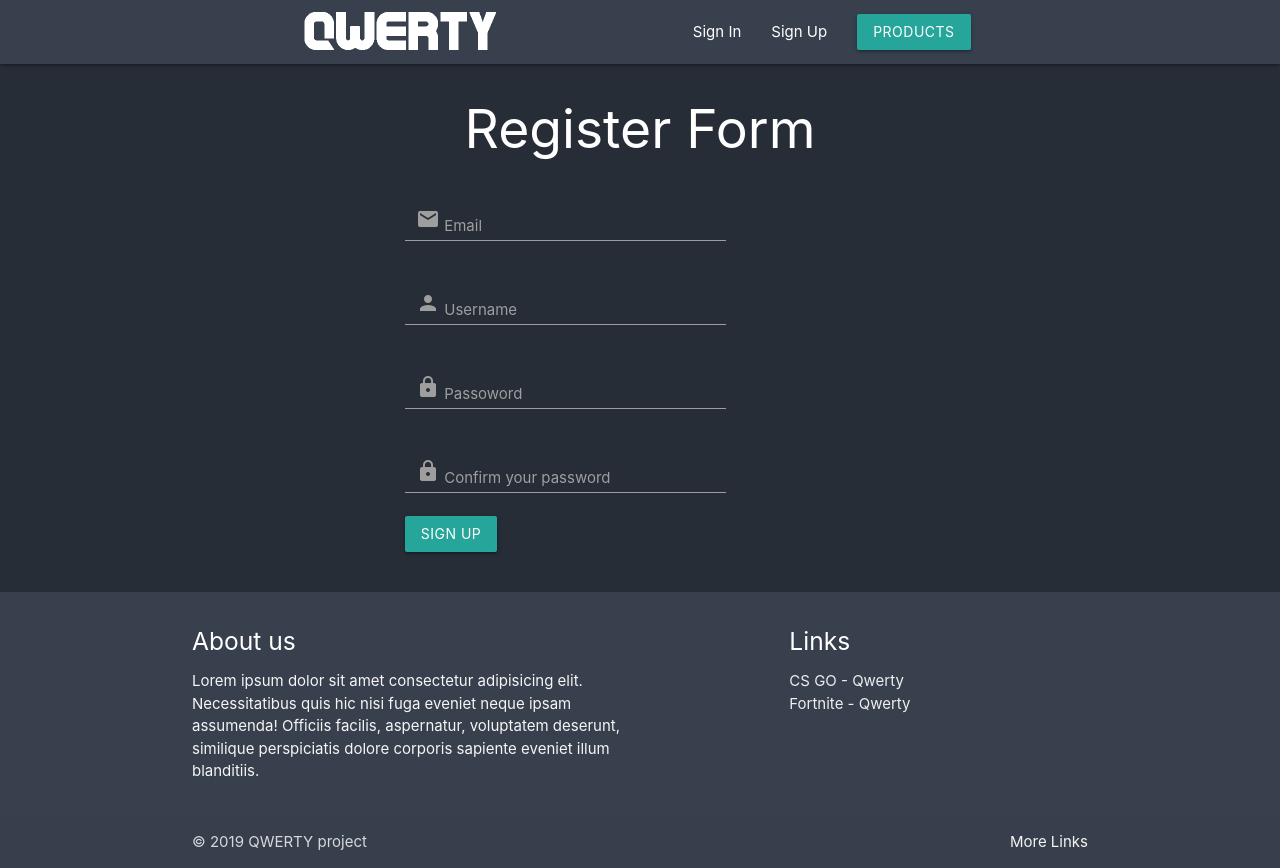
After one commit to kingxfshame/internet_shop, a PHP site: page /register.php in a window 1280 px wide. The commit adds this page. Run offline with PHP 8.4, Linux system fonts and the light colour scheme; data comes from the database, SQL or seed files in the repository.

Commit message:
loginpagedesign

```diff
--- a/php/navbar.php
+++ b/php/navbar.php
@@ -4,8 +4,8 @@
     <div class="nav-wrapper">
       <a href="./" class="brand-logo"><img class="" width="50%" src="images/logo.png"></a>
       <ul id="nav-mobile" class="right hide-on-med-and-down">
-        <li><a href="#">Sign In</a></li>
-        <li><a href="#">Sign Up</a></li>
+        <li><a href="login.php">Sign In</a></li>
+        <li><a href="register.php">Sign Up</a></li>
         <li><a href="products.php" class="waves-effect waves-light btn pulse"> Products</a></li>
       </ul>
     </div>
--- /dev/null
+++ b/register.php
@@ -0,0 +1,47 @@
+<!DOCTYPE html>
+<html lang="en">
+<head>
+    <?php require('php/head_links.php') ?>
+    <title>Qwerty Multihack - Register</title>
+</head>
+<body>
+    <?php require('php/navbar.php') ?>
+    <div class="container">
+        <div class="row">
+             <div class="col s12"><h2 class="header" style="text-align:center;color:white;">Register Form</h2></div>
+             <div class="col s4" style="margin-left:25%;">
+                    <div class="card-content">
+                        <div class="row">
+                            <form id="task-form">
+                                <div class="input-field col s12">
+                                    <input type="email" id="email" name="email">
+                                    <label for="email"><i class="material-icons">email</i> Email</label>
+                                </div>
+                                <div class="input-field col s12">
+                                     <input type="text" id="username" name="username">
+                                    <label for="username"><i class="material-icons">person</i> Username</label>
+                                </div>
+
+                                <div class="input-field col s12">
+                                     <input type="text" id="password" name="password">
+                                    <label for="password"><i class="material-icons">https</i> Passoword</label>
+                                </div>
+
+                                <div class="input-field col s12">
+                                     <input type="text" id="second_passoword" name="second_passoword">
+                                    <label for="second_passoword"><i class="material-icons">https</i> Confirm your password</label>
+                                </div>
+                                <input type="submit" value="Sign Up" class="btn">
+                            </form>
+                        </div>
+                    </div>
+
+             </div>
+
+        </div>
+
+    </div>
+
+    <?php require('php/footer.php') ?>
+</body>
+</html>
```
Also changed, not shown: login.php (+13 -0 lines).
